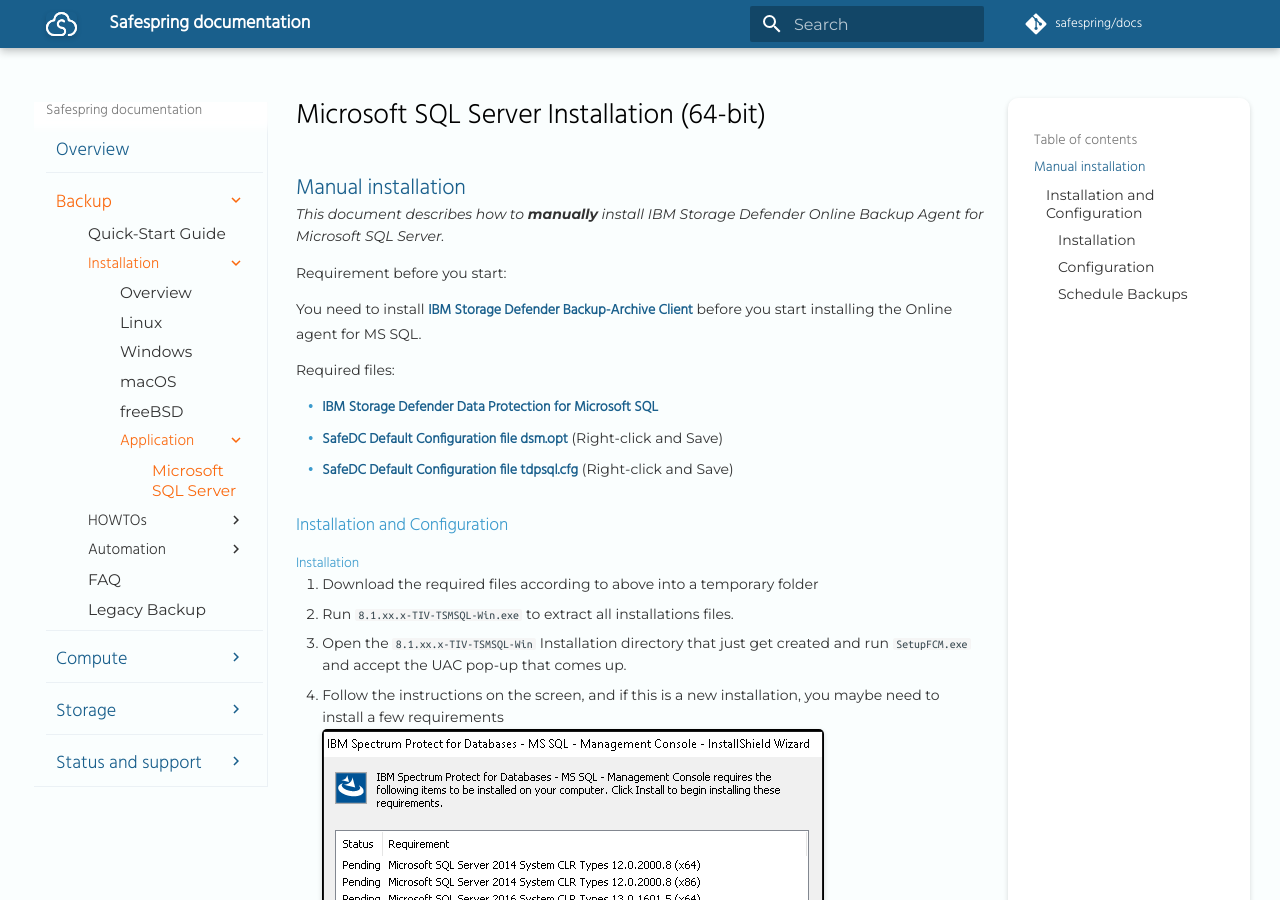
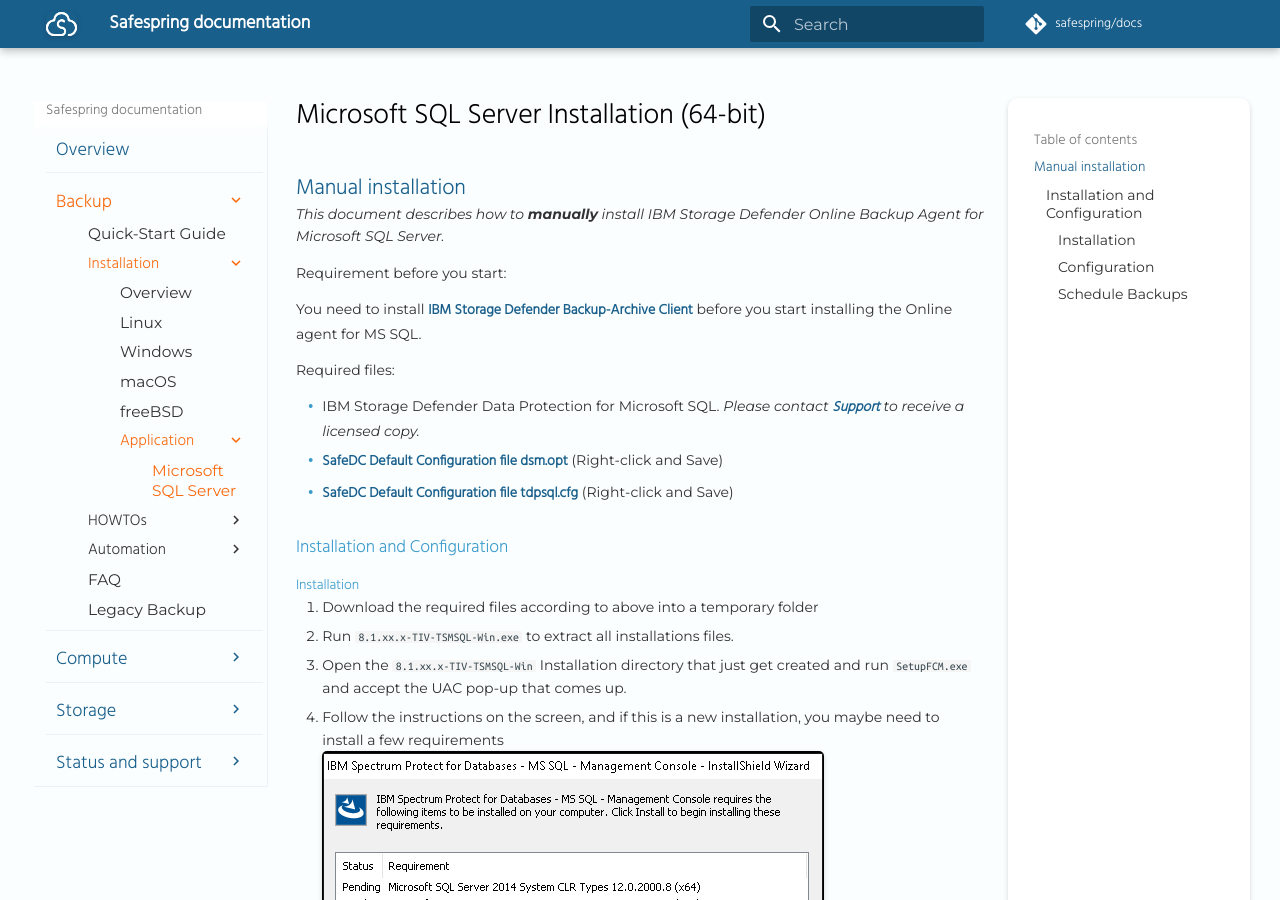
Before and after one commit to safespring/docs, an MkDocs documentation site: the page built from content/backup/install/mssql-windows.md, in a window 1280 px wide and 900 px high. Built offline with MkDocs 1.6.1 and Material for MkDocs 9.7.7, drawn with Linux system fonts in a browser that asks for light colours; a script that is not in the unit is left out; comment, search, counter and statistics services are not loaded.

Commit message:
MS SQL TSM agent: Refer to support for software+license.

```diff
--- a/content/backup/install/mssql-windows.md
+++ b/content/backup/install/mssql-windows.md
@@ -10,7 +10,7 @@
 
 Required files:
 
-- [IBM Storage Defender Data Protection for Microsoft SQL](https://www3.software.ibm.com/storage/tivoli-storage-management/maintenance/tivoli-data-protection/ntsql/)
+- IBM Storage Defender Data Protection for Microsoft SQL. _Please contact [Support](../../service/support.md) to receive a licensed copy._
 - [SafeDC Default Configuration file dsm.opt](https://raw.githubusercontent.com/safespring/cloud-BaaS/master/windows/mssql/dsm.opt.sample) (Right-click and Save)
 - [SafeDC Default Configuration file tdpsql.cfg](https://raw.githubusercontent.com/safespring/cloud-BaaS/master/windows/mssql/tdpsql.cfg.sample) (Right-click and Save)
 
```
